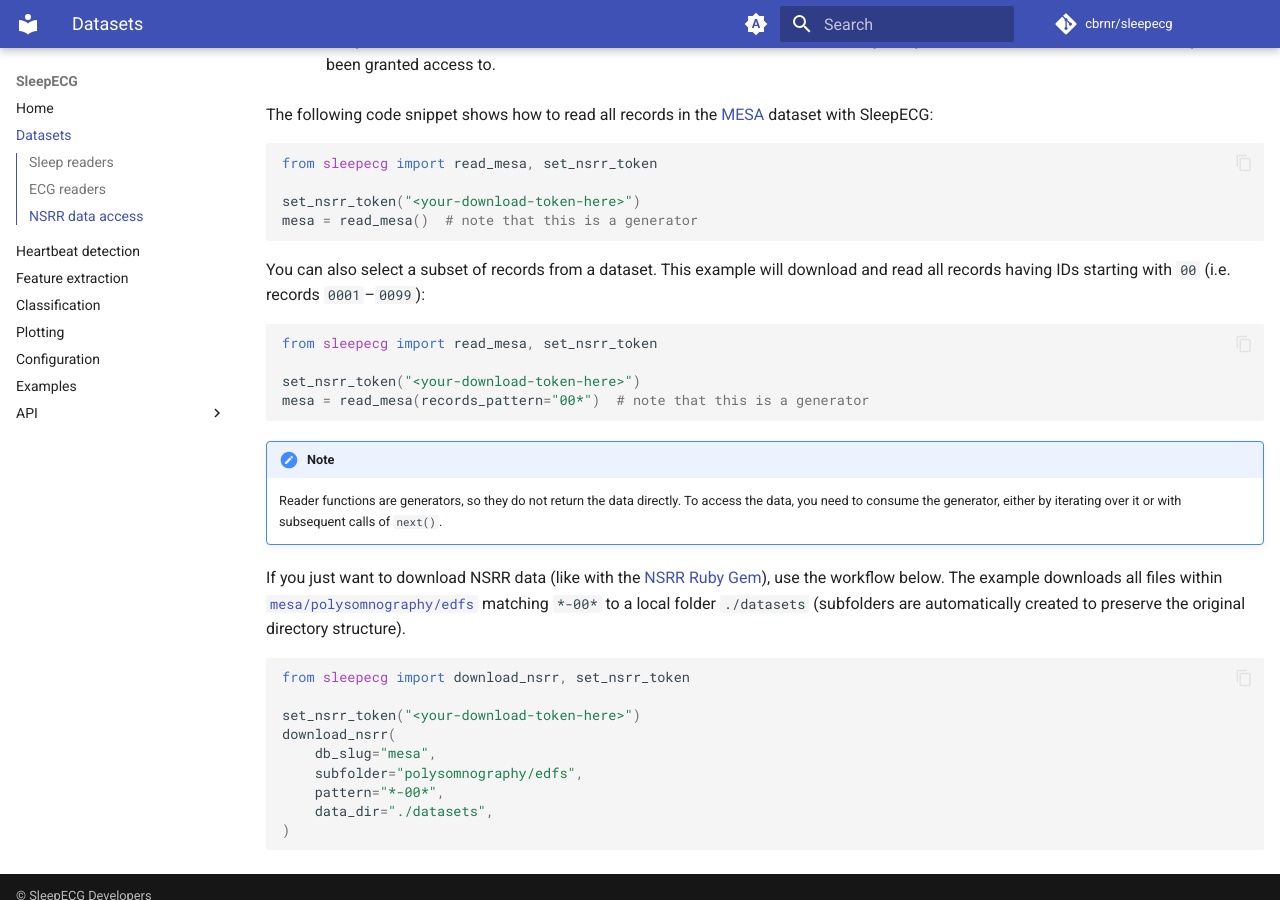
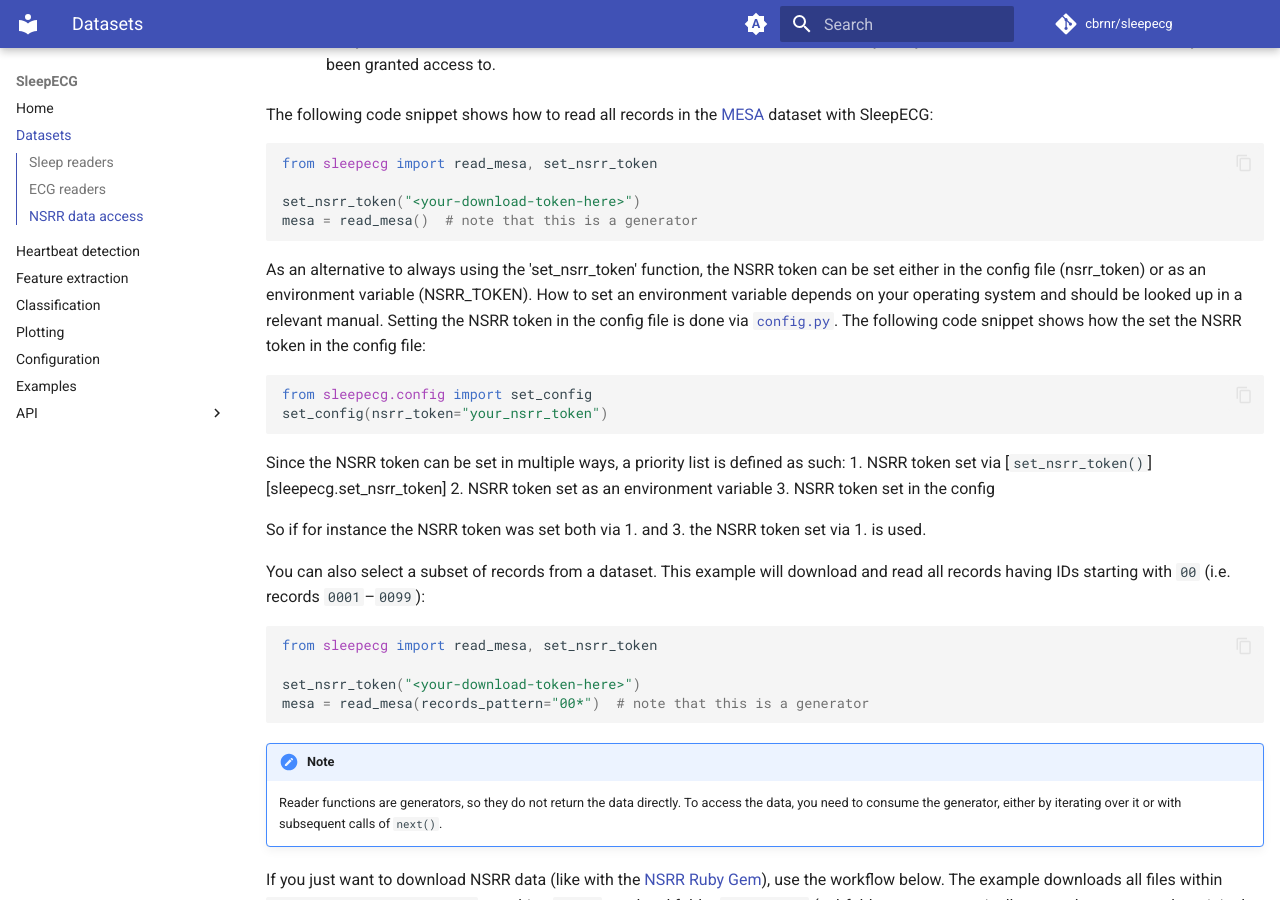
Before and after one commit to cbrnr/sleepecg, an MkDocs documentation site: the page built from docs/datasets.md, in a window 1280 px wide and 900 px high, scrolled down 1210 px. Built offline with MkDocs 1.6.1 and Material for MkDocs 9.7.7, drawn with Linux system fonts in a browser that asks for light colours; comment, search, counter and statistics services are not loaded.

Commit message:
reworked code to comply with PR comments, added documentation

````diff
--- a/docs/datasets.md
+++ b/docs/datasets.md
@@ -40,6 +40,23 @@ set_nsrr_token("<your-download-token-here>")
 mesa = read_mesa()  # note that this is a generator
 ```
 
+As an alternative to always using the 'set_nsrr_token' function, the NSRR token can be set either in the config file
+(nsrr_token) or as an environment variable (NSRR_TOKEN). How to set an environment variable depends on your operating system and should be looked up in a relevant manual.
+Setting the NSRR token in the config file is done via  [`config.py`](https://github.com/cbrnr/sleepecg/blob/main/src/sleepecg/config.py).
+The following code snippet shows how the set the NSRR token in the config file:
+
+```python
+from sleepecg.config import set_config
+set_config(nsrr_token="your_nsrr_token")
+```
+
+Since the NSRR token can be set in multiple ways, a priority list is defined as such:
+1. NSRR token set via [`set_nsrr_token()`][sleepecg.set_nsrr_token]
+2. NSRR token set as an environment variable
+3. NSRR token set in the config
+
+So if for instance the NSRR token was set both via 1. and 3. the NSRR token set via 1. is used.
+
 You can also select a subset of records from a dataset. This example will download and read all records having IDs starting with `00` (i.e. records `0001`–`0099`):
 
 ```python
--- a/src/sleepecg/config.yml
+++ b/src/sleepecg/config.yml
@@ -1,2 +1,3 @@
 data_dir: ~/.sleepecg/datasets
 classifiers_dir: ~/.sleepecg/classifiers
+nsrr_token:
````
Also changed, not shown: CHANGELOG.md (+3 -0 lines), 2 other files.
